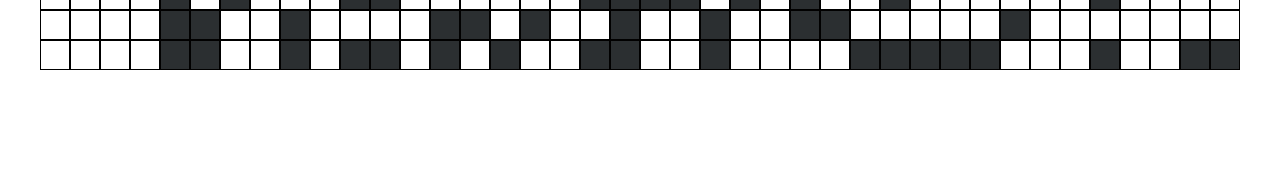
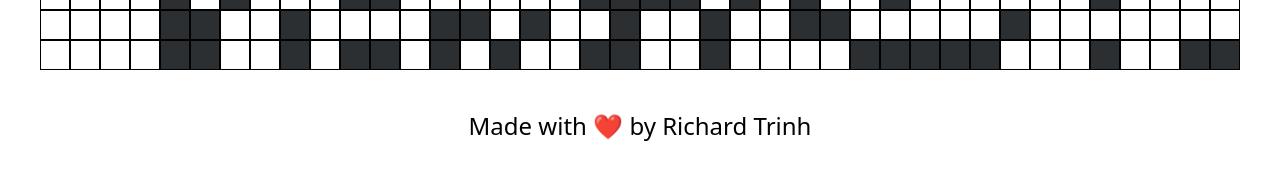
Before and after one commit to rtrinh760/pathfinding-visualizer, a React (Vite) app: page / in a window 1280 px wide. Shown: the part 602-782 px from the top of the page. Built offline with nearby package versions, Linux system fonts and the light colour scheme.

Commit message:
Add text and link to profile

```diff
--- a/src/components/Pathfinder.tsx
+++ b/src/components/Pathfinder.tsx
@@ -97,6 +97,7 @@ const Pathfind = () => {
           : cell.isWall()
           ? "cell-wall"
           : "";
+
         document.getElementById(
           `cell-${cell.row}-${cell.col}`
         )!.className = `cell ${cellType}`;
@@ -262,5 +263,12 @@ const Pathfind = () => {
 };
 
 export function Pathfinder() {
-  return <div className="grid">{<Pathfind />}</div>;
+  return (
+    <div>
+      <div className="grid">{<Pathfind />}</div>
+      <p className="text-center text-black text-2xl pt-10">
+        <a href="https://github.com/rtrinh760">Made with ❤️ by Richard Trinh</a>
+      </p>
+    </div>
+  );
 }
```
